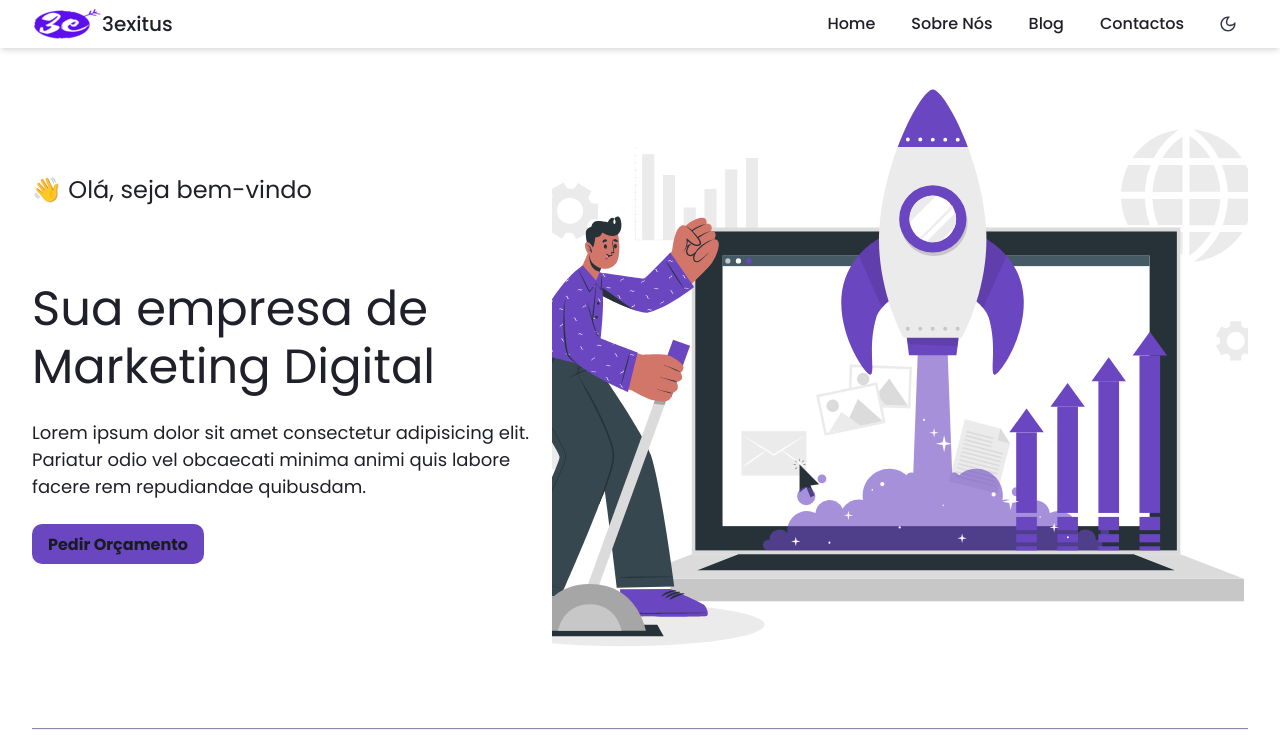
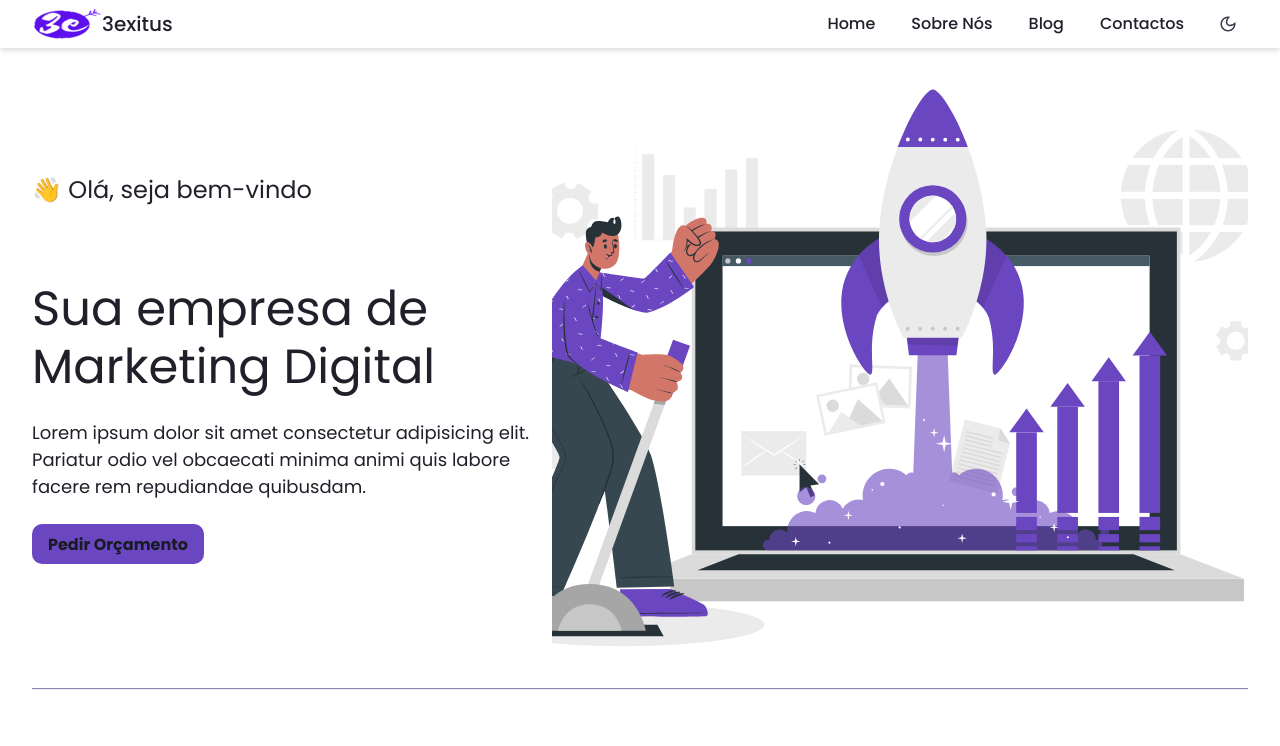
Before and after one commit to Edualicerces10/3exitusrepo, a Next.js app: page / in a window 1280 px wide. Shown: the top 746 px of the page. Built offline with nearby package versions, Linux system fonts and the light colour scheme.

Commit message:
divider section

```diff
--- a/src/components/DividerSections/index.tsx
+++ b/src/components/DividerSections/index.tsx
@@ -1,7 +1,12 @@
-import { Divider, useColorModeValue } from '@chakra-ui/react'
+import { Divider, Box, useColorModeValue } from '@chakra-ui/react'
 
 export default function DividerSections(){
     return(
-        <Divider  h="1px" my='10' bg={useColorModeValue('purple.800','gray.50')} size='2' />
+        <Divider
+          h="1px"
+          mb='10px'
+          bg={useColorModeValue('purple.800','gray.50')}
+          size='2'
+        />
     )
 }
```
